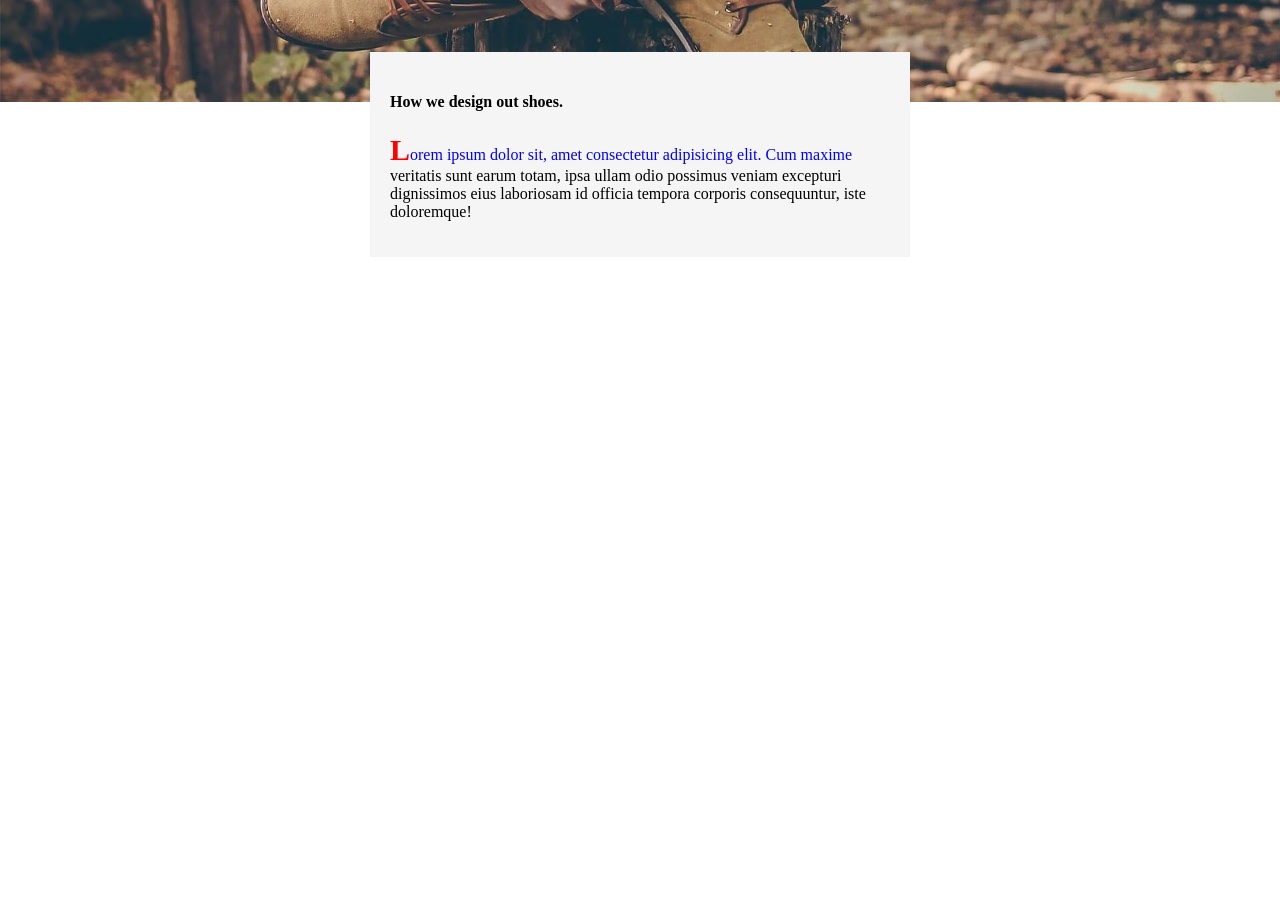
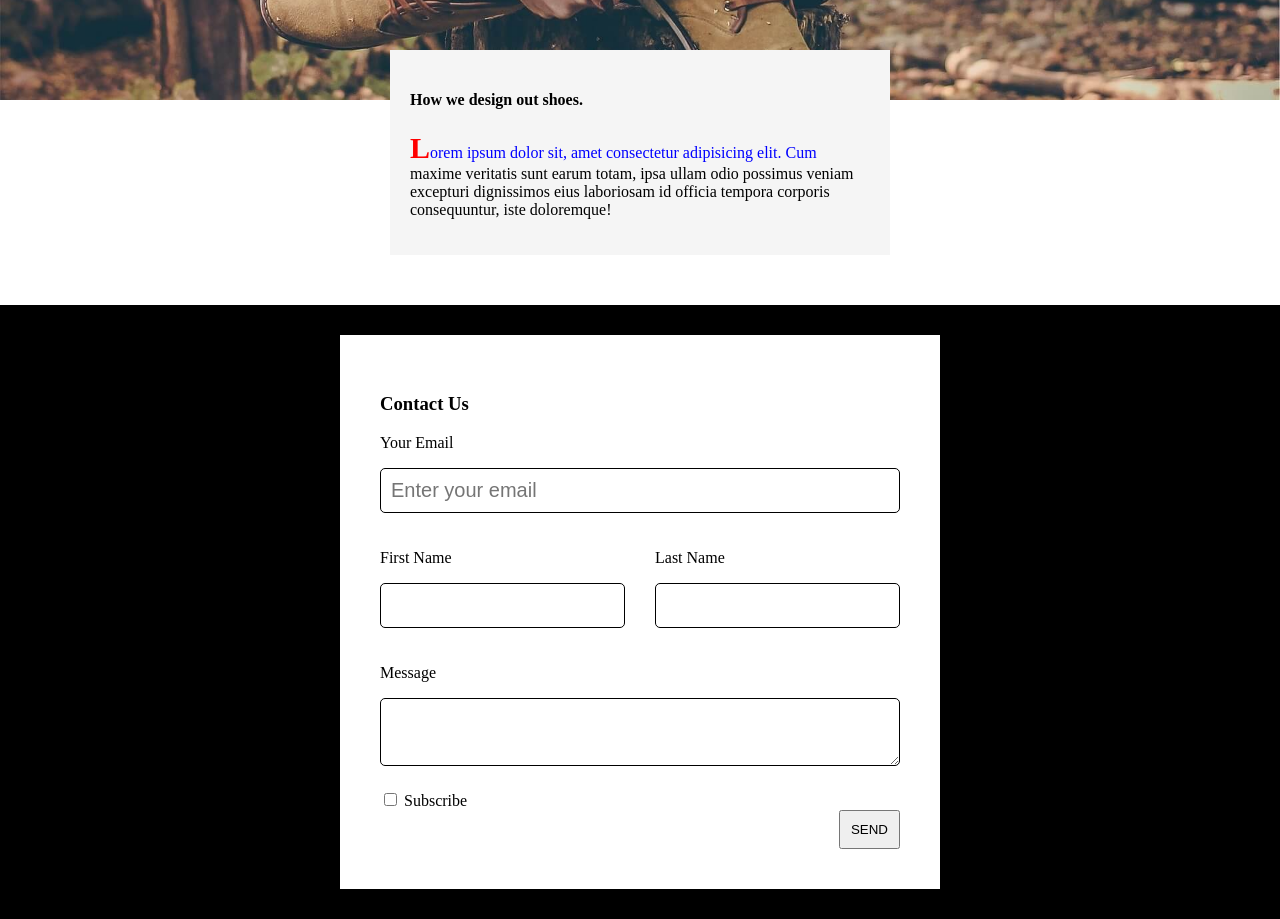
Before and after one commit to leegunhee100/html-work, a plain HTML site: page 04_신발쇼핑몰/main.html in a window 1280 px wide. Shown: the part 400-1319 px from the top of the page. Before the commit the page ends 800 px from the top, so only its background shows below. Drawn offline with Linux system fonts and the light colour scheme.

Commit message:
feat : 쇼핑몽 홈에 Contact 페이지 만듬 (#7)

```diff
--- a/04_신발쇼핑몰/main.html
+++ b/04_신발쇼핑몰/main.html
@@ -1,22 +1,24 @@
-<!DOCTYPE html>
+<!doctype html>
 <html lang="ko">
   <head>
-    <meta charset="UTF-8">
-    <meta name="viewport" content="width=device-width, initial-scale=1.0">
+    <meta charset="UTF-8" />
+    <meta name="viewport" content="width=device-width, initial-scale=1.0" />
     <title>Shoes Shop</title>
     <style>
-        body { margin: 0;}
+      body {
+        margin: 0;
+      }
       .main-background {
         width: 100%;
         height: 500px;
-            background-image: url('./image/shoes_background.jpg');
+        background-image: url("./image/shoes_background.jpg");
         background-size: cover;
         background-position: center;
         background-repeat: no-repeat;
         text-align: center;
         padding: 1px;
       }
-        .main-title{
+      .main-title {
         color: white;
         font-size: 40px;
         margin-top: 40px;
@@ -53,21 +55,107 @@
       .main-button:hover {
         color: red;
       }
+      .form-background {
+        background-color: black;
+        padding: 30px;
+      }
+      .form-white{
+        background-color: white;
+        padding: 30px;
+        width: 80%;
+        margin: auto;
+        /* 화면이 늘어날때 600px 이상 늘어나지 마 */
+        max-width: 600px;
+      }
+      .form-input {
+        width: 100%;
+        padding: 10px;
+        font-size: 20px;
+        border: 1px solid black;
+        border-radius: 5px;
+      }
+      .w-100 {
+        width: 100%;
+        padding: 10px;
+      }
+      .w-50 {
+        width: 50%;
+        padding: 10px;
+      }
+      .name-row {
+        display: flex;
+        gap: 10px;
+    }
+      .yellow-button {
+        padding: 10px;
+        display: block;
+        margin-left: auto;
+        cursor: pointer;
+      }
 
+      * {
+        box-sizing: border-box;
+      }
     </style>
   </head>
   <body>
     <div class="main-background">
       <h4 class="main-title">Buy Out Shoes!</h4>
       <p class="main-content">
-            Lorem ipsum, dolor sit amet consectetur adipisicing elit. Quasi aut repellat, sequi reprehenderit accusamus natus itaque quaerat architecto amet, ut recusandae quibusdam exercitationem assumenda soluta corrupti cumque, quidem a eaque.
-            Exercitationem, autem iure inventore voluptates sed, corrupti temporibus, ex rerum consequuntur fuga mollitia. Qui enim id eligendi obcaecati iusto dicta facilis at nihil similique, magnam assumenda nulla repellat, quod voluptate.
+        Lorem ipsum, dolor sit amet consectetur adipisicing elit. Quasi aut
+        repellat, sequi reprehenderit accusamus natus itaque quaerat architecto
+        amet, ut recusandae quibusdam exercitationem assumenda soluta corrupti
+        cumque, quidem a eaque. Exercitationem, autem iure inventore voluptates
+        sed, corrupti temporibus, ex rerum consequuntur fuga mollitia. Qui enim
+        id eligendi obcaecati iusto dicta facilis at nihil similique, magnam
+        assumenda nulla repellat, quod voluptate.
       </p>
       <button class="main-button">구매하기</button>
     </div>
     <div class="explain-box">
       <h4>How we design out shoes.</h4>
-        <p class="pseudo">Lorem ipsum dolor sit, amet consectetur adipisicing elit. Cum maxime veritatis sunt earum totam, ipsa ullam odio possimus veniam excepturi dignissimos eius laboriosam id officia tempora corporis consequuntur, iste doloremque!</p>
+      <p class="pseudo">
+        Lorem ipsum dolor sit, amet consectetur adipisicing elit. Cum maxime
+        veritatis sunt earum totam, ipsa ullam odio possimus veniam excepturi
+        dignissimos eius laboriosam id officia tempora corporis consequuntur,
+        iste doloremque!
+      </p>
+    </div>
+    <!-- Contact us 폼 넣기 -->
+    <div class="form-background">
+      <div class="form-white">
+        <form method="get">
+          <div class="w-100">
+            <h3>Contact Us</h3>
+            <p>Your Email</p>
+            <input
+              type="email"
+              class="form-input"
+              placeholder="Enter your email"
+            />
+          </div>
+          <div class="name-row">
+            <div class="w-50">
+              <p>First Name</p>
+              <input type="text" class="form-input" />
+            </div>
+            <div class="w-50">
+              <p>Last Name</p>
+              <input type="text" class="form-input" />
+            </div>
+          </div>
+          <div class="w-100">
+            <p>Message</p>
+            <textarea name="form-input" class="form-input"></textarea>
+          </div>
+          <div class="w-100">
+            <input type="checkbox" id="sub">
+            <label for="sub">Subscribe</label>
+            <!-- <input type="submit" value="SEND"> -->
+             <button class="yellow-button">SEND</button>
+          </div>
+        </form>
+      </div>
     </div>
   </body>
 </html>
```
Lines whose indentation alone changed are shown as unchanged.
